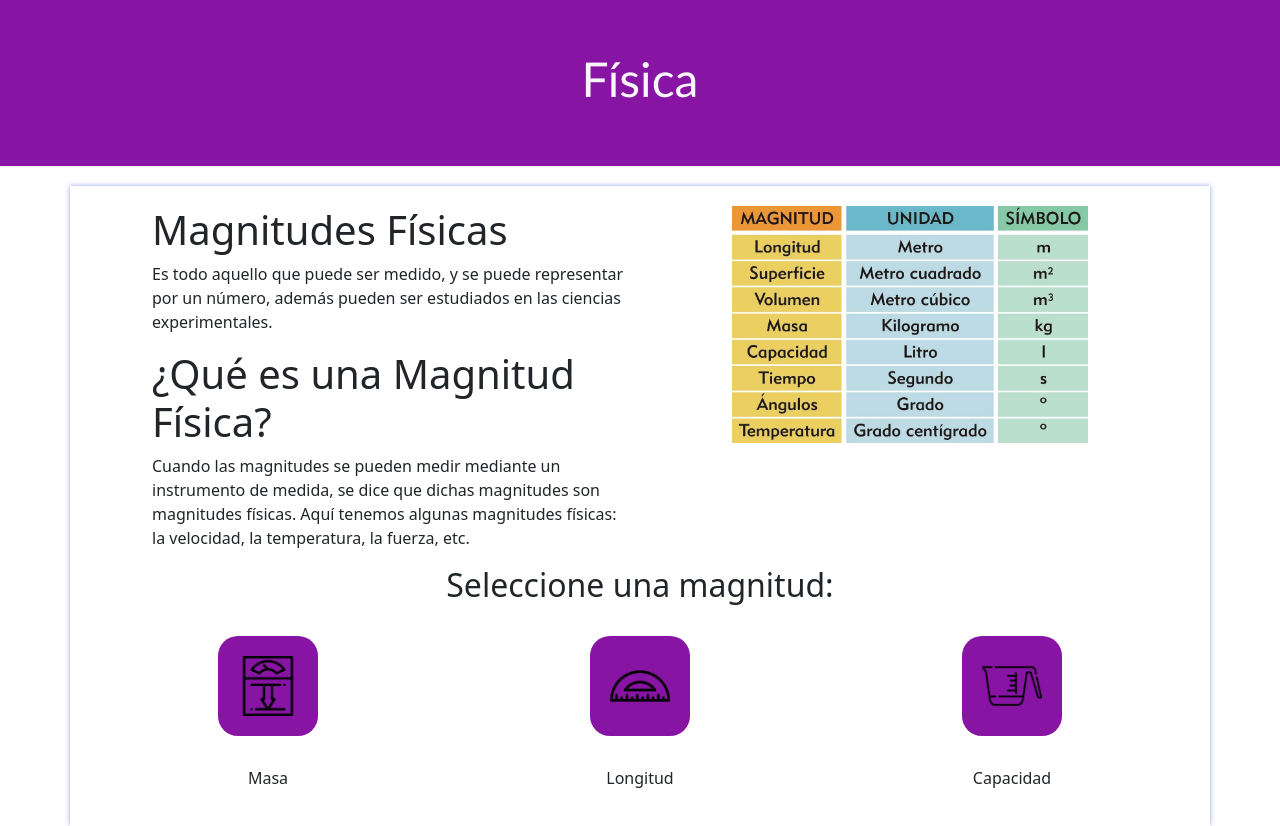
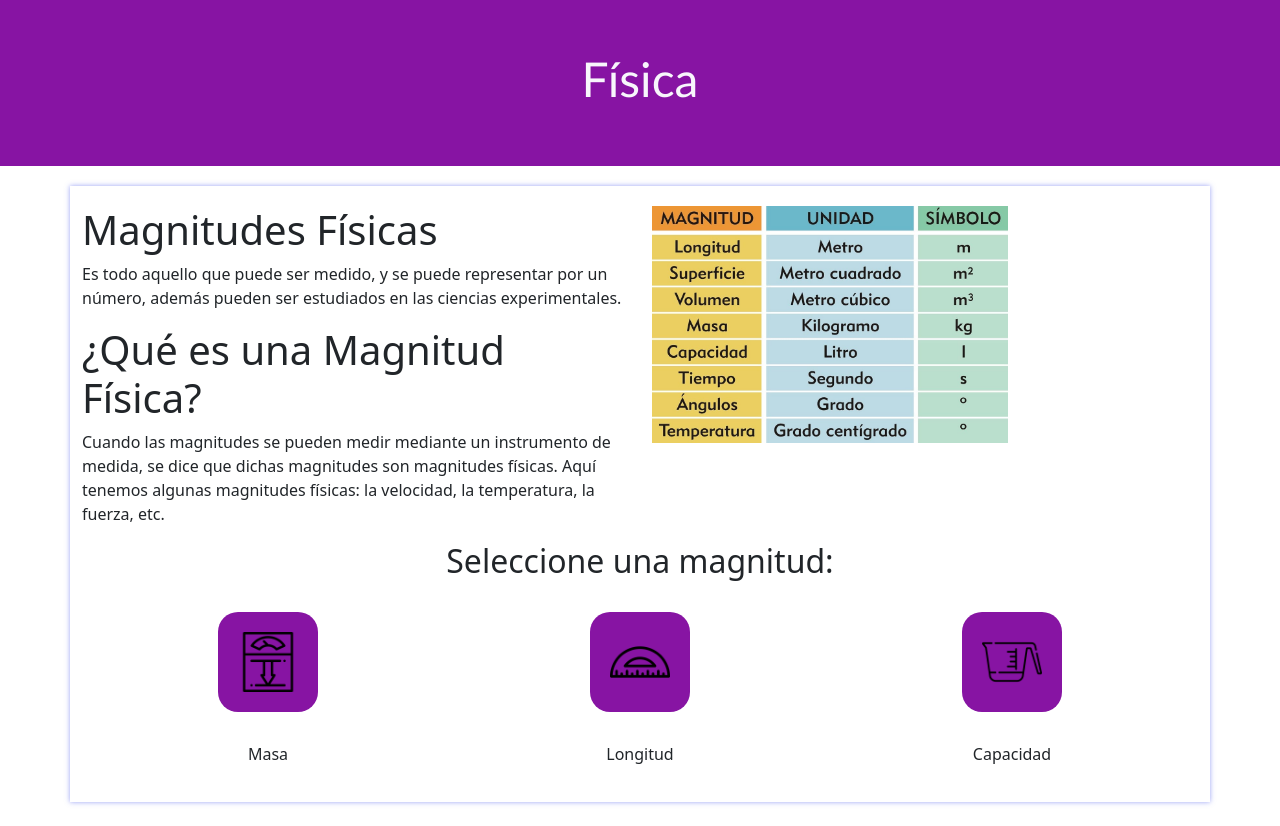
Before and after one commit to Evelinferreyra/fisica, a plain HTML site: page index.html in a window 1280 px wide. Shown: the top 826 px of the page. Drawn offline with nearby package versions, Linux system fonts and the light colour scheme.

Commit message:
aaaaaaaaaaaaa

```diff
--- a/style.css
+++ b/style.css
@@ -26,7 +26,6 @@ header {
     width: 100%; /* Hacer la imagen responsive */
     max-width: 356px; /* Establecer un ancho máximo */
     height: auto; /* Ajustar la altura automáticamente */
-    margin-left: 80px; /* Ajustar el margen derecho */
     margin-bottom: 50px;
   }
 
@@ -70,10 +69,6 @@ header {
   .nombres {
     margin-top: 5px;
   }
-
-.text{
-  margin-left:70px;
-}
 
 
 header h1 {
--- a/stylemagnitudes.css
+++ b/stylemagnitudes.css
@@ -178,7 +178,7 @@ footer {
 }
 
 .text{
-  margin-left:65px;
+  margin-left:40px;
 }
 
 .bubbles {
```
